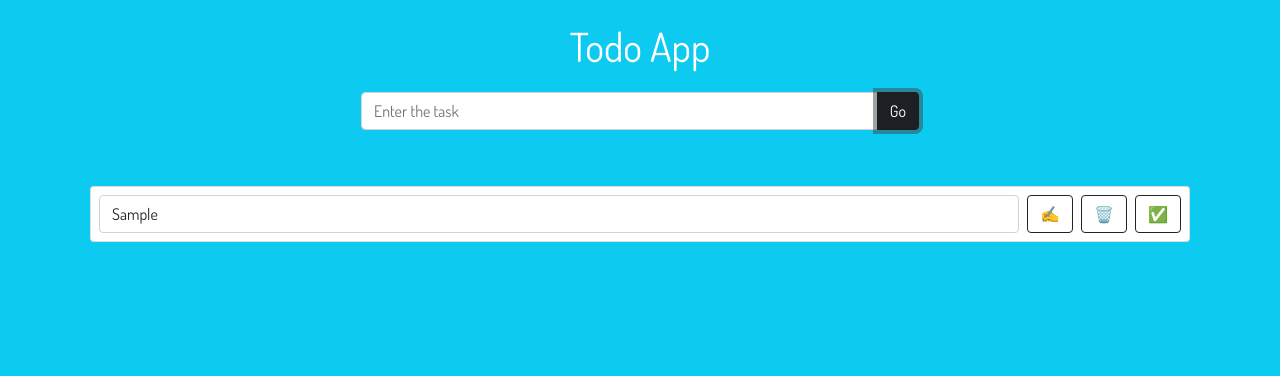
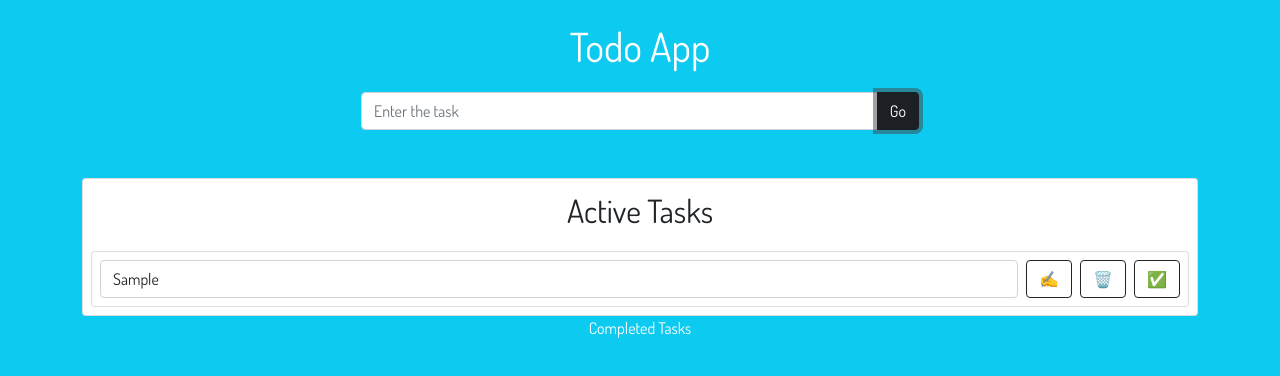
Before and after one commit to BenasVolkovas/react-typescript-todo, a React (Create React App) app: page / in a window 1280 px wide. Both pictures are taken after typing "Sample" into the empty fields and a click on the button "Go". Shown: the top 376 px of the page. Built offline with nearby package versions, Linux system fonts and the light colour scheme.

Commit message:
Add Active and Completed tasks lists

```diff
--- a/src/components/SingleTask.tsx
+++ b/src/components/SingleTask.tsx
@@ -43,13 +43,14 @@ const SingleTask: React.FC<Props> = ({ task, tasks, setTasks }) => {
     };
 
     return (
-        <div className="d-inline-block m-2 flex-grow-1">
+        <div className="d-inline-block m-2 w-100">
             <form className="card" onSubmit={(e) => handleEdit(e, task.id)}>
                 <div className="card-body d-flex gap-2 p-2">
                     {onEdit ? (
                         <input
+                            autoFocus
                             type="text"
-                            className="form-control"
+                            className="form-control border border-dark"
                             value={editedTask}
                             onChange={(e) => setEditedTask(e.target.value)}
                         />
--- a/src/components/TasksList.tsx
+++ b/src/components/TasksList.tsx
@@ -9,6 +9,9 @@ interface Props {
 
 const TasksList: React.FC<Props> = ({ tasks, setTasks }) => {
     return (
+        <div className="">
+            <div className="card">
+                <p className="card-title text-dark fs-2 m-2">Active Tasks</p>
                 <div className="d-flex flex-row flex-wrap">
                     {tasks.map((t) => (
                         <SingleTask
@@ -19,6 +22,11 @@ const TasksList: React.FC<Props> = ({ tasks, setTasks }) => {
                         />
                     ))}
                 </div>
+            </div>
+            <div>
+                <p>Completed Tasks</p>
+            </div>
+        </div>
     );
 };
 
```
Lines whose indentation alone changed are shown as unchanged.
